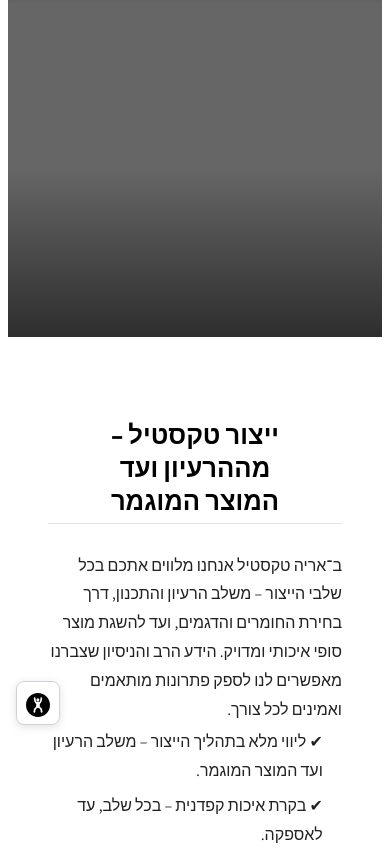
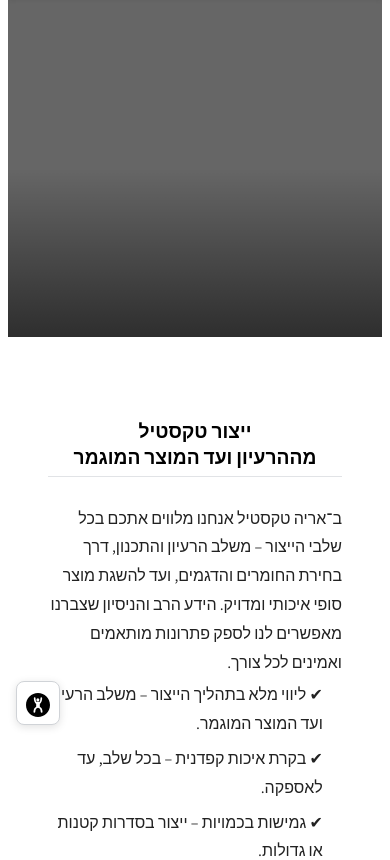
Before and after one commit to levynchi/arye-textile-branding, a Django app: page /manufacturing/ in a window 390 px wide. Shown: the part 101-961 px from the top of the page. Run offline with Django 5.2, Linux system fonts and the light colour scheme; data that the repository does not hold is empty; some web fonts are replaced.

Commit message:
Manufacturing: make H2 full-width and slightly smaller; add mobile-only line break; adjust gallery pages; tweak main.css; patternmaking/cutting/fabrics template tweaks

```diff
--- a/main/templates/cutting.html
+++ b/main/templates/cutting.html
@@ -18,10 +18,10 @@
     {% hero 'cutting' %}
     <h1 class="sr-only">חיתוך</h1>
 
-    <section class="intro" aria-label="גזירה – הדיוק שעושה את ההבדל">
+    <section class="intro" aria-label="גזירה  הדיוק שעושה את ההבדל">
         <div class="page-inner">
             <div class="category-heading">
-                <h2 class="about-teaser">גזירה – הדיוק שעושה את ההבדל</h2>
+                <h2 class="about-teaser">גזירה  הדיוק שעושה את ההבדל</h2>
             </div>
             <div class="category-text">
                 <p>
--- a/main/templates/fabrics.html
+++ b/main/templates/fabrics.html
@@ -18,10 +18,10 @@
     {% hero 'fabrics' %}
     <h1 class="sr-only">בדים</h1>
 
-    <section class="intro" aria-label="בדים – הבסיס לכל יצירה">
+    <section class="intro" aria-label="בדים  הבסיס לכל יצירה">
         <div class="page-inner">
             <div class="category-heading">
-                <h2 class="about-teaser">בדים – הבסיס לכל יצירה</h2>
+                <h2 class="about-teaser">בדים  הבסיס לכל יצירה</h2>
             </div>
                 <div class="category-text">
                 <p>
--- a/main/templates/manufacturing.html
+++ b/main/templates/manufacturing.html
@@ -10,7 +10,7 @@
     <link rel="preconnect" href="https://fonts.gstatic.com" crossorigin>
     <link href="https://fonts.googleapis.com/css2?family=Suez+One&family=Nunito:wght@400;600;700&family=Assistant:wght@400;600;700;800&display=swap" rel="stylesheet">
     <link rel="stylesheet" href="{% static 'main.css' %}?v=20250904g" />
-    <link rel="stylesheet" href="{% static 'manufacturing.css' %}?v=20250830b" />
+    <link rel="stylesheet" href="{% static 'manufacturing.css' %}?v=20250905a" />
 </head>
 <body>
     {% include 'partials/header.html' %}
@@ -18,10 +18,10 @@
     {% hero 'manufacturing' %}
     <h1 class="sr-only">ייצור</h1>
 
-    <section class="intro" aria-label="ייצור טקסטיל – מההרעיון ועד המוצר המוגמר">
+    <section class="intro" aria-label="ייצור טקסטיל  מההרעיון ועד המוצר המוגמר">
         <div class="page-inner">
             <div class="category-heading">
-                <h2 class="about-teaser">ייצור טקסטיל – מההרעיון ועד המוצר המוגמר</h2>
+                <h2 class="about-teaser">ייצור טקסטיל<br class="br-mobile" /> מההרעיון ועד המוצר המוגמר</h2>
             </div>
             <div class="category-text">
                 <p>
--- a/main/templates/patternmaking.html
+++ b/main/templates/patternmaking.html
@@ -18,10 +18,10 @@
     {% hero 'patternmaking' %}
     <h1 class="sr-only">תדמיתנות וגזרנות</h1>
 
-    <section class="intro" aria-label="תדמיתנות – מההרעיון אל הגזרה המושלמת">
+    <section class="intro" aria-label="תדמיתנות  מההרעיון אל הגזרה המושלמת">
         <div class="page-inner">
             <div class="category-heading">
-                <h2 class="about-teaser">תדמיתנות – מהרעיון אל הגזרה המושלמת</h2>
+                <h2 class="about-teaser">תדמיתנות <br class="br-mobile" /> מהרעיון אל הגזרה המושלמת</h2>
             </div>
             <div class="category-text">
                 <p>
--- a/static/main.css
+++ b/static/main.css
@@ -18,7 +18,7 @@
 .intro{background:#fff}
 
 /* Shared heading block used below banners on category pages */
-.category-heading{max-width:1500px;margin:0 auto;padding:75px 40px 6px;border-bottom:1px solid #e1e3e6;grid-area:title;width:100%}
+.category-heading{max-width:1500px;margin:0 auto;padding:75px 0px 6px;border-bottom:1px solid #e1e3e6;grid-area:title;width:100%}
 .about-teaser{margin:0;font-family:'Assistant',var(--font-sans);font-weight:800;font-size:clamp(1.6rem, 3.5vw, 2.4rem);color:#000;text-align:right}
 
 /* Global box-sizing reset */
@@ -188,7 +188,7 @@ ul.menu a:hover::after, ul.menu a:focus-visible::after {transform:scaleX(1);}
         margin:0;
         font-family:'Assistant',var(--font-sans);
         font-weight:800;
-        font-size:clamp(1.6rem, 3.5vw, 2.4rem);
+        font-size:clamp(1.2rem, 3.5vw, 2.4rem);
         color:#000;
     text-align:center;
         position:static;
--- a/static/manufacturing.css
+++ b/static/manufacturing.css
@@ -1,4 +1,6 @@
 /* Manufacturing page styles */
+
+.intro .category-heading .about-teaser{display:block;width:100%;font-size:clamp(1.2rem,3vw,2.2rem)}
 
 .mf-intro{background:#fff;padding:50px 0;}
 .mf-inner{max-width:1400px;margin:0 auto;padding:0 40px;display:grid;grid-template-columns:1fr 1fr;grid-template-areas:'title title' 'text image';gap:28px;align-items:center;direction:ltr;}
@@ -16,6 +18,11 @@
 
 @media (max-width:960px){.mf-inner{grid-template-columns:1fr;grid-template-areas:'title' 'text' 'image';} .mf-image{margin-top:10px;}}
 
+/* Show conditional line-breaks only on mobile */
+@media (min-width:961px){
+	.br-mobile{display:none}
+}
+
 /* 3x3 gallery grid */
 .manufacturing-grid{padding:10px 0 60px;background:#fff;}
 .manufacturing-grid .mg-inner{max-width:1400px;margin:0 auto;padding:0 40px;display:grid;grid-template-columns:repeat(3,minmax(0,1fr));gap:16px;}
```
